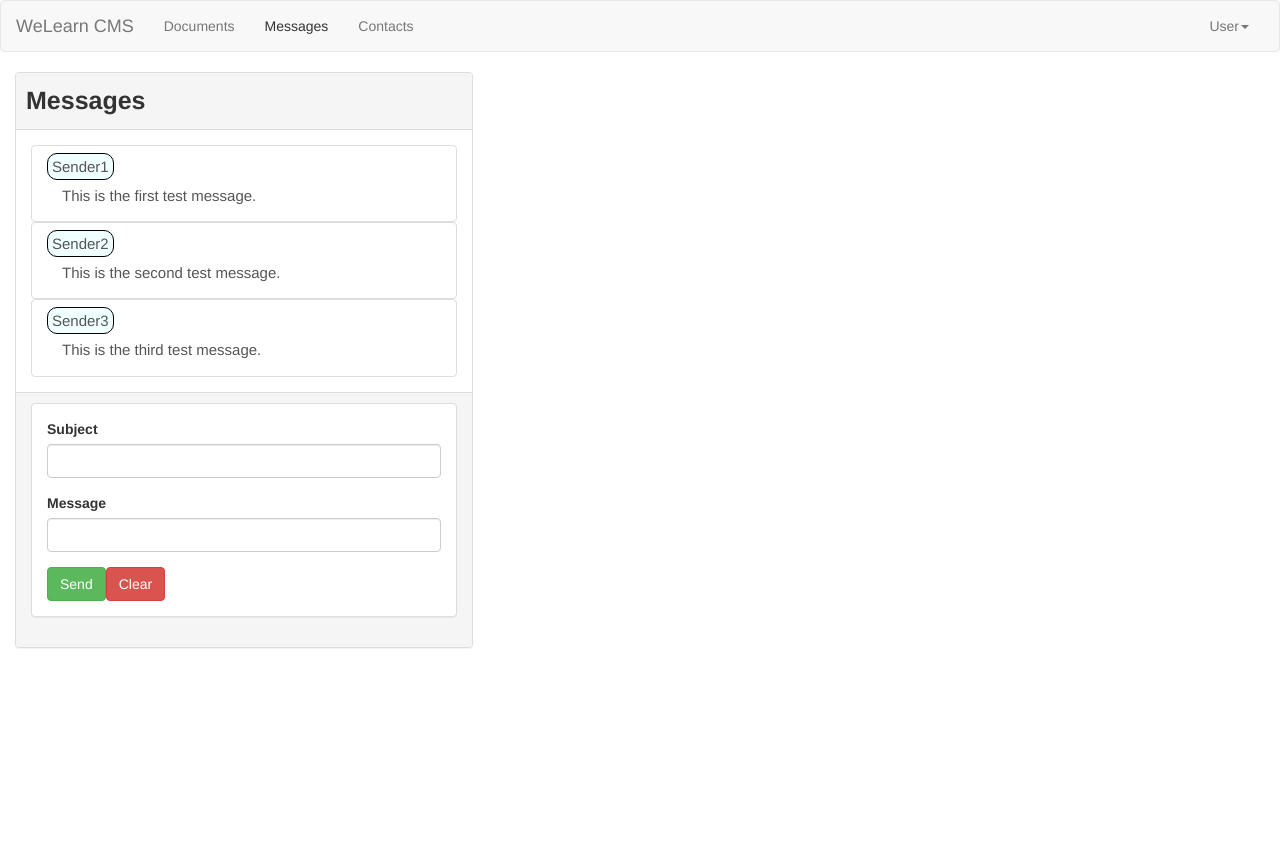
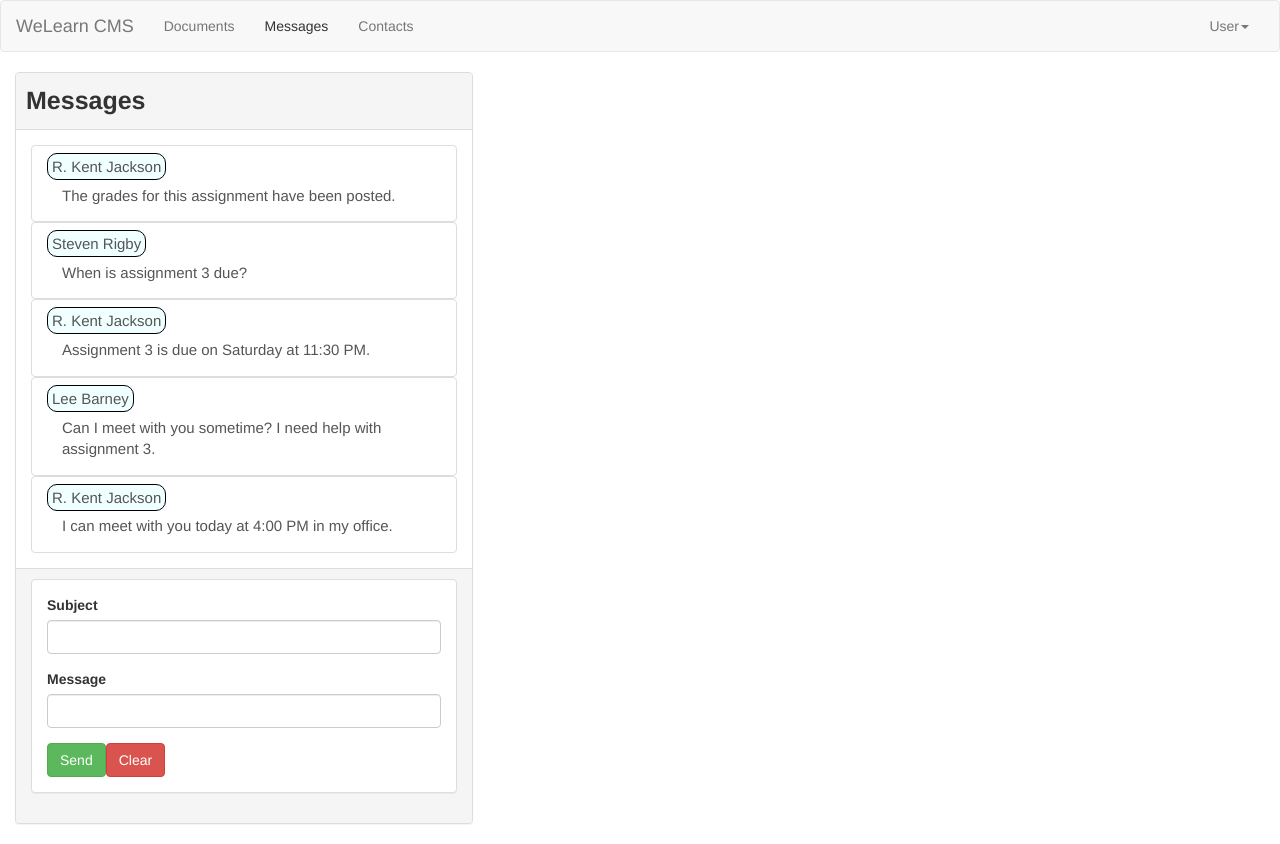
Before and after one commit to Swilsonlds/cms, an Angular app: page / in a window 1280 px wide. Both pictures are taken after a click on the link "Messages". Before the commit the page ends 800 px from the top, so only its background shows below. Built offline with nearby package versions, Linux system fonts and the light colour scheme.

Commit message:
Week 5 Assignment Complete

```diff
--- a/src/app/app.module.ts
+++ b/src/app/app.module.ts
@@ -19,6 +19,7 @@ import { MessageListComponent } from './messages/message-list/message-list.compo
 import { DropdownDirective } from './shared/dropdown.directive';
 import { DocumentsService } from './documents/documents.service';
 import { ContactService } from './contacts/contacts.service';
+import { MessageService } from './messages/message.service';
 
 
 @NgModule({
@@ -43,7 +44,8 @@ import { ContactService } from './contacts/contacts.service';
     BrowserModule
   ],
   providers: [DocumentsService,
-              ContactService
+              ContactService,
+              MessageService
   ],
   bootstrap: [AppComponent]
 })
--- a/src/app/contacts/MOCKCONTACTS.ts
+++ b/src/app/contacts/MOCKCONTACTS.ts
@@ -3,6 +3,14 @@ import {Contact} from './contact.model';
 export const MOCKCONTACTS: Contact[] = [
   // individual contacts
   // index 0
+  {
+    id: '0',
+    name: 'Spencer Wilson',
+    email: 'rigbys@byui.edu',
+    phone: '208-496-3774',
+    imageUrl: '../../assets/images/rigbys.jpg',
+    group: null
+  },
   {
     id: '1',
     name: 'Rex Barzee',
@@ -275,7 +283,7 @@ export const MOCKCONTACTS: Contact[] = [
       phone: '208-496-3774',
       imageUrl: '../../assets/images/rigbys.jpg',
       group: null
-    }
+    },
   ]
   }
 ];
--- /dev/null
+++ b/src/app/messages/MOCKMESSAGES.ts
@@ -0,0 +1,31 @@
+import {Message} from './message.model';
+
+export const MOCKMESSAGES: Message[] = [
+  {
+    id: '1',
+   subject: 'CIT 366 assignment 1',
+   msgText: 'The grades for this assignment have been posted.',
+   sender: '7'},
+  {
+    id: '2',
+    subject: 'CIT 366 assignment 3',
+    msgText: 'When is assignment 3 due?',
+    sender: '13'},
+  {
+    id: '3',
+    subject: 'CIT 366 assignment 3 due date',
+    msgText: 'Assignment 3 is due on Saturday at 11:30 PM.',
+    sender: '7'
+  },
+  {
+    id: '4',
+    subject: 'Assignment 3 help',
+    msgText: 'Can I meet with you sometime? I need help with assignment 3.',
+    sender: '3'
+  },
+  {
+    id: '5',
+    subject: 'Assignment 3 help',
+    msgText: 'I can meet with you today at 4:00 PM in my office.',
+    sender: '7'}
+];
--- a/src/app/messages/message-edit/message-edit.component.ts
+++ b/src/app/messages/message-edit/message-edit.component.ts
@@ -1,5 +1,7 @@
 import { Component, ElementRef, EventEmitter, Output, ViewChild } from '@angular/core';
 import { Message } from '../message.model';
+import { Contact } from '../../contacts/contact.model';
+import { MessageService } from '../message.service';
 
 @Component({
   selector: 'cms-message-edit',
@@ -7,15 +9,16 @@ import { Message } from '../message.model';
   styleUrl: './message-edit.component.css'
 })
 export class MessageEditComponent {
+  constructor(private messageService: MessageService) {}
+
   @ViewChild('subject', { static: true }) subjectInputRef: ElementRef;
   @ViewChild('msgText', { static: true }) msgTextInputRef: ElementRef;
 
   @Output() addMessageEvent = new EventEmitter<Message>();
 
-  currentSender: string = 'Spencer';
+  currentSender: string = '0';
 
   onSendMessage() {
-    event.preventDefault();
     const subjectValue = this.subjectInputRef.nativeElement.value;
     const msgTextValue = this.msgTextInputRef.nativeElement.value;
 
@@ -26,8 +29,7 @@ export class MessageEditComponent {
       this.currentSender
     );
 
-    this.addMessageEvent.emit(newMessage);
-    this.onClear();
+    this.messageService.addMessage(newMessage)
   }
 
   onClear() {
--- a/src/app/messages/message-item/message-item.component.html
+++ b/src/app/messages/message-item/message-item.component.html
@@ -1,6 +1,6 @@
 <a class="list-group-item clearfix">
-    <div class="">
-        <span class="messageHeader">{{ message.sender }}</span>
-        <div class="messageText">{{ message.msgText }}</div>
+    <div>
+        <span class="messageHeader">{{ messageSender }}</span>
+        <div class="messageText">{{ message?.msgText }}</div>
     </div>
 </a>
--- a/src/app/messages/message-item/message-item.component.ts
+++ b/src/app/messages/message-item/message-item.component.ts
@@ -1,11 +1,23 @@
 import { Component, Input } from '@angular/core';
 import { Message } from '../message.model';
+import { ContactService } from '../../contacts/contacts.service';
+import { Contact } from '../../contacts/contact.model';
 
 @Component({
   selector: 'cms-message-item',
   templateUrl: './message-item.component.html',
   styleUrl: './message-item.component.css'
 })
+
 export class MessageItemComponent {
+  constructor(private contactService: ContactService) { }
+
+  messageSender: string;
+
   @Input() message: Message;
+
+  ngOnInit() {
+    const contact: Contact = this.contactService.getContact(this.message.sender);
+    this.messageSender = contact.name;
+ }
 }
--- a/src/app/messages/message-list/message-list.component.ts
+++ b/src/app/messages/message-list/message-list.component.ts
@@ -1,5 +1,6 @@
 import { Component, OnInit } from '@angular/core';
 import { Message } from '../message.model';
+import { MessageService } from '../message.service';
 
 @Component({
   selector: 'cms-message-list',
@@ -7,15 +8,16 @@ import { Message } from '../message.model';
   styleUrl: './message-list.component.css'
 })
 export class MessageListComponent {
-  messages: Message[] = [
-    new Message('1', 'Test Subject 1', 'This is the first test message.', 'Sender1'),
-    new Message('2', 'Test Subject 2', 'This is the second test message.', 'Sender2'),
-    new Message('3', 'Test Subject 3', 'This is the third test message.', 'Sender3')
-  ];
+    constructor(private messageService: MessageService) {}
 
-  constructor() { }
+    messages: Message[] = [];
 
-  ngOnInit(): void { }
+  ngOnInit(): void {
+    this.messages = this.messageService.getMessages()
+    this.messageService.messageChangedEvent.subscribe((messages: Message[]) =>{
+      this.messages = messages;
+    })
+  }
 
   onAddMessage(message: Message) {
     this.messages.push(message);
--- /dev/null
+++ b/src/app/messages/message.service.ts
@@ -0,0 +1,30 @@
+import { MOCKMESSAGES } from "./MOCKMESSAGES";
+import { Message } from "./message.model";
+import { EventEmitter } from "@angular/core";
+
+export class MessageService {
+  messages = [];
+  messageChangedEvent: EventEmitter<Message[]> = new EventEmitter<Message[]>();
+
+  constructor() {
+    this.messages = MOCKMESSAGES
+  }
+
+  getMessages(): Message[] {
+    return this.messages.slice();
+  }
+
+  getMessage(id: string): Message | null {
+    for (const contact of this.messages) {
+        if (contact.id === id) {
+            return contact;
+        }
+    }
+    return null;
+  }
+
+  addMessage(message:Message) {
+    this.messages.push(message);
+    this.messageChangedEvent.emit(this.messages.slice());
+  }
+}
```
